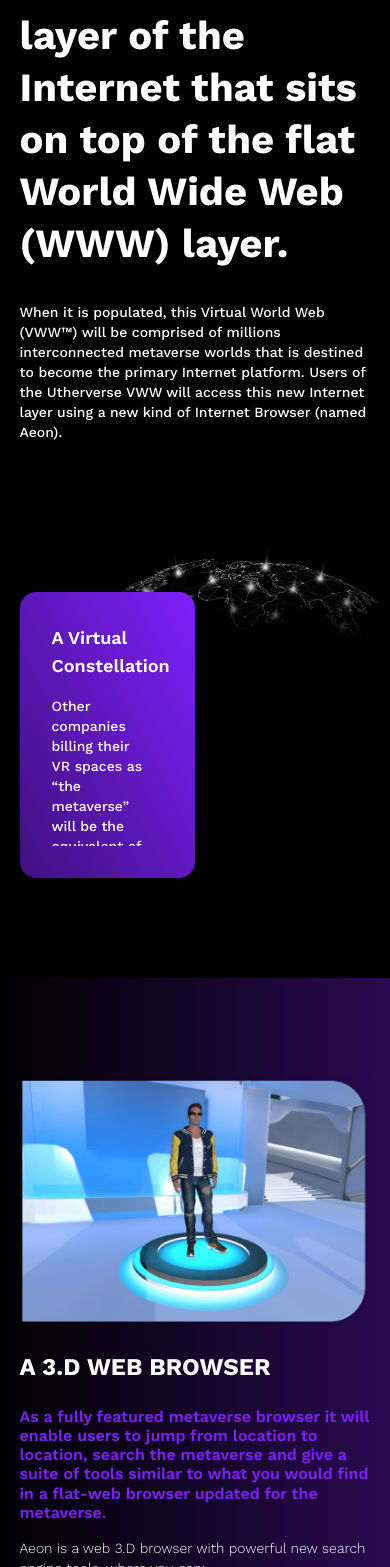
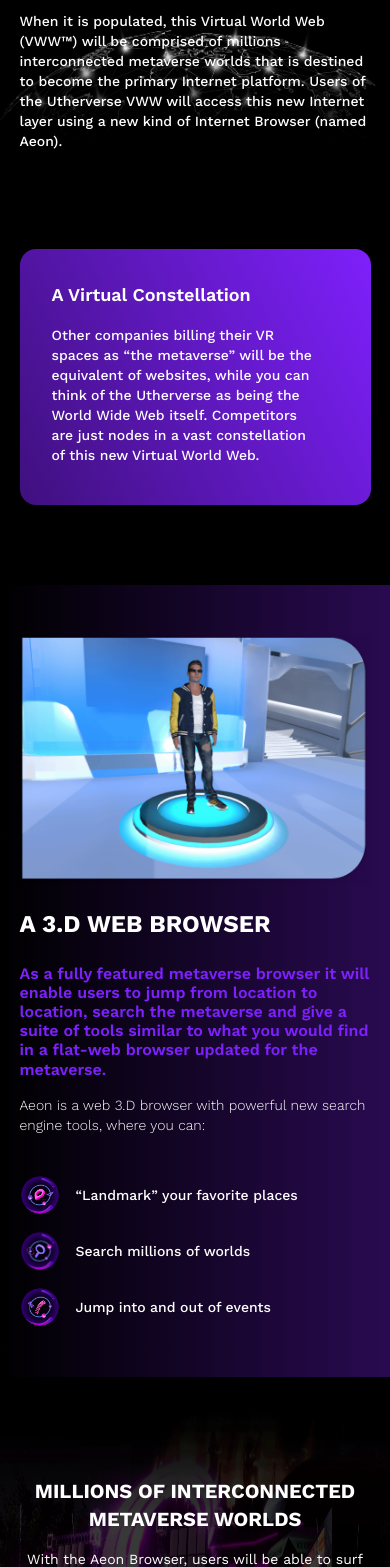
Before and after one commit to abdullahmehboob20s/Verse-Web, a Next.js app: page /aeon in a window 390 px wide. Shown: the part 433-2000 px from the top of the page. Built offline with nearby package versions, Linux system fonts and the light colour scheme.

Commit message:
page ready for desktop

```diff
--- a/pages/aeon.js
+++ b/pages/aeon.js
@@ -11,7 +11,11 @@
 
 const Bullet = ({ img }) => {
   return (
-    <img src={img} alt="" className="min-w-[50px] h-[50px] rounded-full" />
+    <img
+      src={img}
+      alt=""
+      className="min-w-[40px] xl:min-w-[50px] h-10 xl:h-[50px] rounded-full"
+    />
   );
 };
 
@@ -33,7 +37,7 @@
         />
       </div>
 
-      <div className="py-100px relative mb-50px">
+      <div className="py-12 md:py-20 lg:py-100px relative mb-50px">
         <div className="container-2">
           <div className="w-full max-w-[40rem]">
             <h1 className="fs-40px text-white font-bold  mb-8 leading-[1.3]">
@@ -53,14 +57,14 @@
 
         <img
           src="images/network-globe.png"
-          className="absolute bottom-[-16%] right-0 w-[80%] -z-50"
+          className="absolute top-1/2 md:bottom-[-16%] right-0 w-100% md:w-[80%] -z-50"
           alt=""
         />
       </div>
 
-      <div className="mb-100px">
+      <div className="mb-20 lg:mb-100px">
         <div className="container-2">
-          <div className="grid grid-cols-2">
+          <div className="grid lg:grid-cols-2">
             <FixedHeightCard title="A Virtual Constellation">
               <p className="fs-16px text-white font-medium">
                 Other companies billing their VR spaces as “the metaverse” will
@@ -74,7 +78,7 @@
         </div>
       </div>
 
-      <div className="py-100px bg-gradient-to-r from-transparent to-[#7f20fc52]">
+      <div className="py-50px xl:py-100px bg-gradient-to-r from-transparent to-[#7f20fc52]">
         <TwoColumnsSection img="images/man.png">
           <div>
             <div className="mb-10">
@@ -118,8 +122,8 @@
         </TwoColumnsSection>
       </div>
 
-      <div className="mb-100px">
-        <div className="py-200px relative">
+      <div className="mb-20 lg:mb-100px">
+        <div className="py-100px lg:py-150px xl:py-200px relative">
           <div className="container-2">
             <h1 className="fs-34px font-bold uppercase text-center mb-4">
               MILLIONS OF INTERCONNECTED METAVERSE WORLDS
@@ -143,7 +147,7 @@
         <EmptyBar />
       </div>
 
-      <div className="mb-100px">
+      <div className="mb-20 lg:mb-100px">
         <div className="container-2">
           <ContactUs showImageBanner={false} />
         </div>
--- a/styles/globals.css
+++ b/styles/globals.css
@@ -165,7 +165,7 @@
     @apply text-[32px];
   }
   .fs-34px {
-    @apply text-[34px];
+    @apply text-xl lg:text-3xl xl:text-[34px];
   }
   .fs-36px {
     @apply text-[36px];
@@ -175,7 +175,7 @@
   }
 
   .fs-40px {
-    @apply text-[40px];
+    @apply text-2xl lg:text-3xl xl:text-[40px];
   }
 
   .fs-16px {
```
